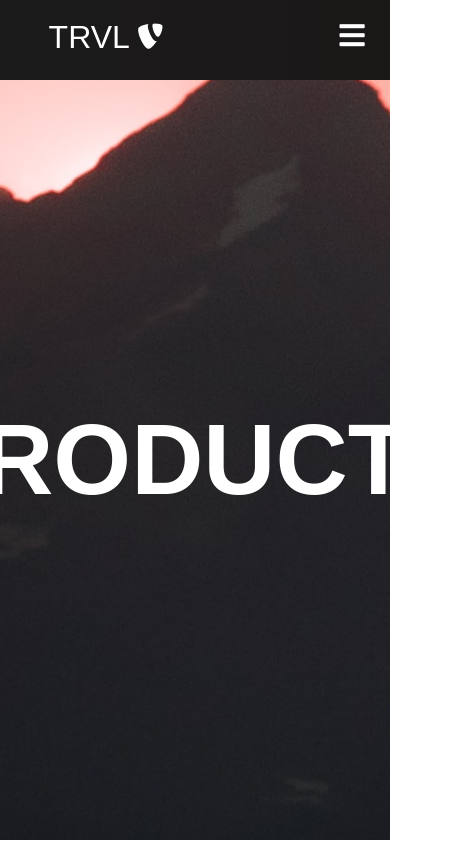
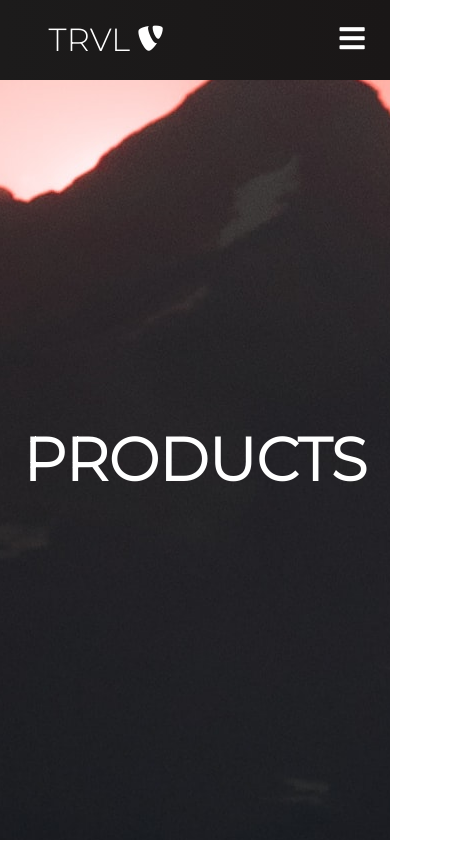
Before and after one commit to MuhammadTalha123/travel-app-with, a React (Create React App) app: page /products in a window 390 px wide. Shown: the top 844 px of the page, 476 px wide, since content can reach past the window. Built offline with nearby package versions, Linux system fonts and the light colour scheme.

Commit message:
making the landing page responsive

```diff
--- a/public/index.html
+++ b/public/index.html
@@ -11,7 +11,8 @@
     />
     <link rel="apple-touch-icon" href="%PUBLIC_URL%/logo192.png" />
     <link rel="stylesheet" href="https://fonts.googleapis.com/icon?family=Material+Icons" />
-
+    <link rel="preconnect" href="https://fonts.gstatic.com">
+    <link href="https://fonts.googleapis.com/css2?family=Montserrat:wght@300&display=swap" rel="stylesheet">
     <link
       rel="stylesheet"
       href="https://use.fontawesome.com/releases/v5.13.1/css/all.css"
--- a/src/App.css
+++ b/src/App.css
@@ -3,6 +3,7 @@
     margin: 0;
     padding: 0;
     font-family: 'PT Sans', sans-serif;
+    font-family: 'Montserrat', sans-serif;
   }
 
   .home,
@@ -13,18 +14,35 @@
     height: 90vh;
     align-items: center;
     justify-content: center;
-    font-size: 3rem;
   }
+  section{
+    background: url('./images/img-2.jpg') no-repeat ;
+    background-size: cover;
+    background-position: center;
+    background-origin: content-box;
+  }
+  .services {
+    color: #fff;
+    padding: 180px;
 
-  .services {
-    background-image: url('./images/img-2.jpg');
-    background-position: center;
-    background-size: cover;
-    background-repeat: no-repeat;
-    text-align: center;
-    justify-content: center;
-    color: #fff;
-    font-size: 100px;
+  }
+ .services h1{
+   font-size: 100px;
+   text-transform: uppercase;
+ }
+
+  @media screen and (max-width:600px){
+    .services {
+      color: #fff;
+      padding: 140px;
+
+    }
+   .services h1{
+     font-size: 55px;
+     text-transform: uppercase;
+   }
+
+
   }
 
   .products {
@@ -33,7 +51,13 @@
     background-size: fill;
     background-repeat: no-repeat;
     color: #fff;
-    font-size: 100px;
+    font-size: 60px;
+  }
+
+  @media screen and (max-width:650px){
+    .products h1{
+      font-size: 60px;
+   }
   }
 
   .sign-up {
--- a/src/components/pages/Products.js
+++ b/src/components/pages/Products.js
@@ -10,7 +10,9 @@
 export default function Products() {
   return(
   <>
-  <h1 className='products'>PRODUCTS</h1>
+  <div className='products'>
+  <h1>PRODUCTS</h1>
+  </div>
   <div className='cards__container'>
         <div className='cards__wrapper'>
           <ul className='cards__items'>
--- a/src/components/pages/Services.js
+++ b/src/components/pages/Services.js
@@ -10,7 +10,11 @@
 
 export default function Services() {
   return (<>
-  <h1 className='services'>SERVICES</h1>
+  <section>
+  <div className='services'>
+  <h1 >SERVICES</h1>
+  </div>
+  </section>
   <div className='cards__container'>
         <div className='cards__wrapper'>
           <ul className='cards__items'>
```
